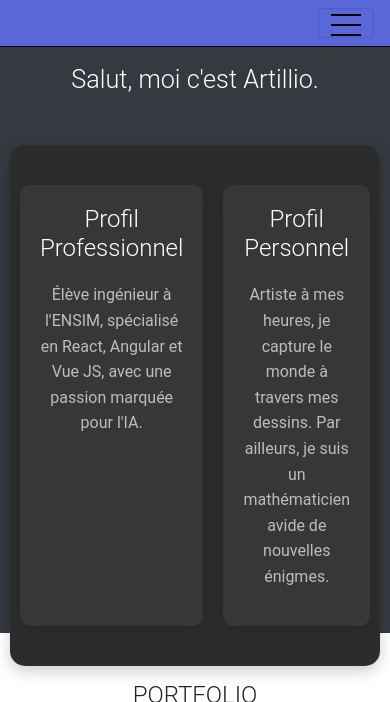
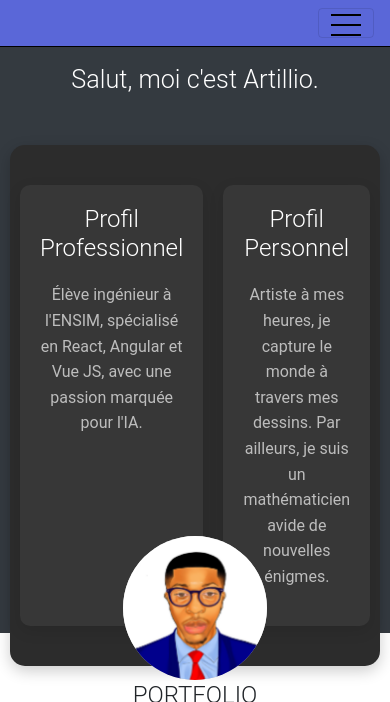
Before and after one commit to Artillio7/-PortFolio, a plain HTML site: page index.html in a window 390 px wide. Shown: the top 702 px of the page. Drawn offline with nearby package versions, Linux system fonts and the light colour scheme.

Commit message:
image
image + Z-index

```diff
--- a/index.html
+++ b/index.html
@@ -54,7 +54,7 @@
         </section>
         <div class="d-flex justify-content-center align-items-center position-absolute center-div custom-translate">
             <div class="rounded-circle profile-pic">
-                <img alt="Image circulaire" class="img-fluid animated-image continuous-animation" data-aos="zoom-in" src="ressources/DessinArtillio.JPG"/>
+                <img alt="Image circulaire" class="img-fluid animated-image continuous-animation" data-aos="zoom-in" src="ressources/IMG_6374.JPG"/>
             </div>
         </div>
 
--- a/style.css
+++ b/style.css
@@ -10,11 +10,14 @@ body {
 .img-fluid rounded-circle {
     width: 10px;
     height: 20px;
+    z-index: 1000;
+
 }
 
 .img-fluid {
     max-width: 100%;
     height: auto;
+    z-index: 1000;
 }
 .btn:hover {
     transform: scale(1.05);
@@ -105,7 +108,8 @@ body {
 /* Pour les petits écrans */
 @media (max-width: 767.98px) {
     .custom-translate {
-        transform:  translateY(70%) translateX(-50%);  /* Ajustez ces valeurs selon vos besoins translateY(5%)*/
+        z-index: 1000;
+        transform:  translateY(-50%) translateX(-50%);  /* Ajustez ces valeurs selon vos besoins translateY(5%)*/
     }
 }
 
```
Also changed, not shown: ressources/IMG_6374.JPG (added), ressources/IMG_6375.jpg (added), 1 other file.
